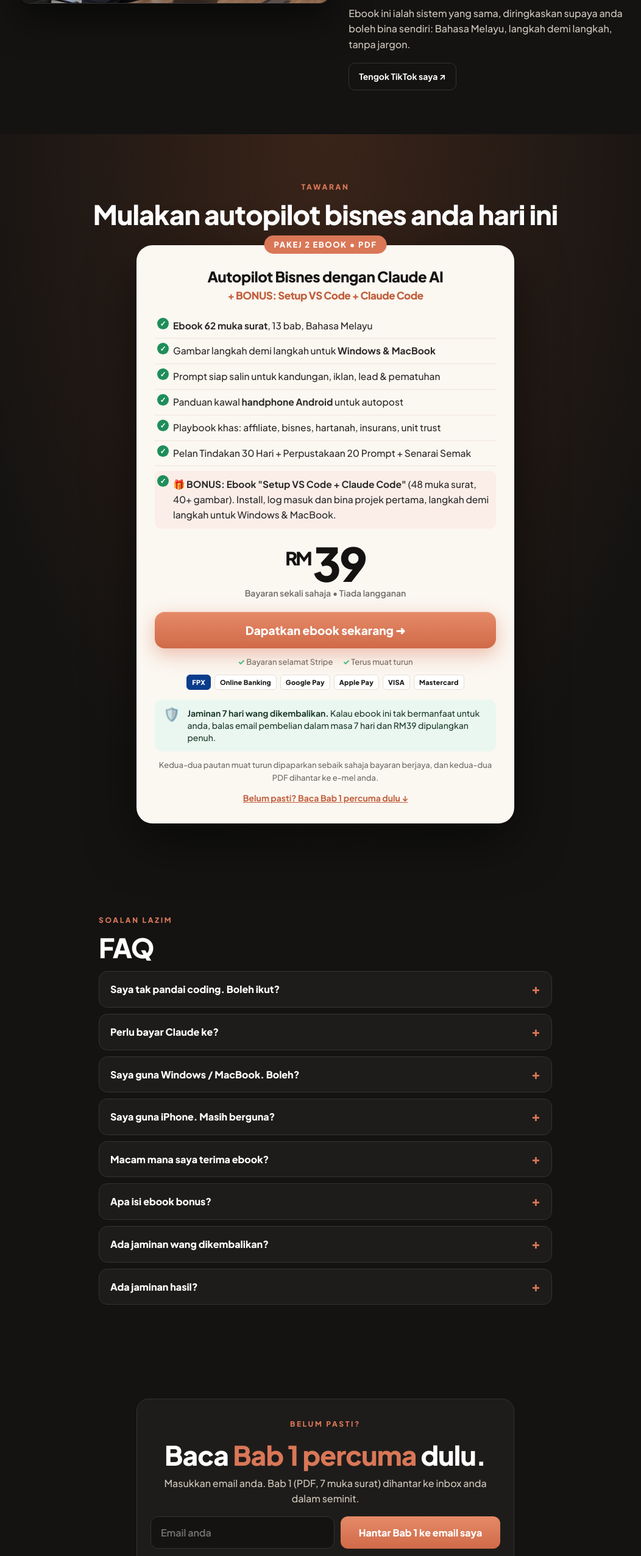
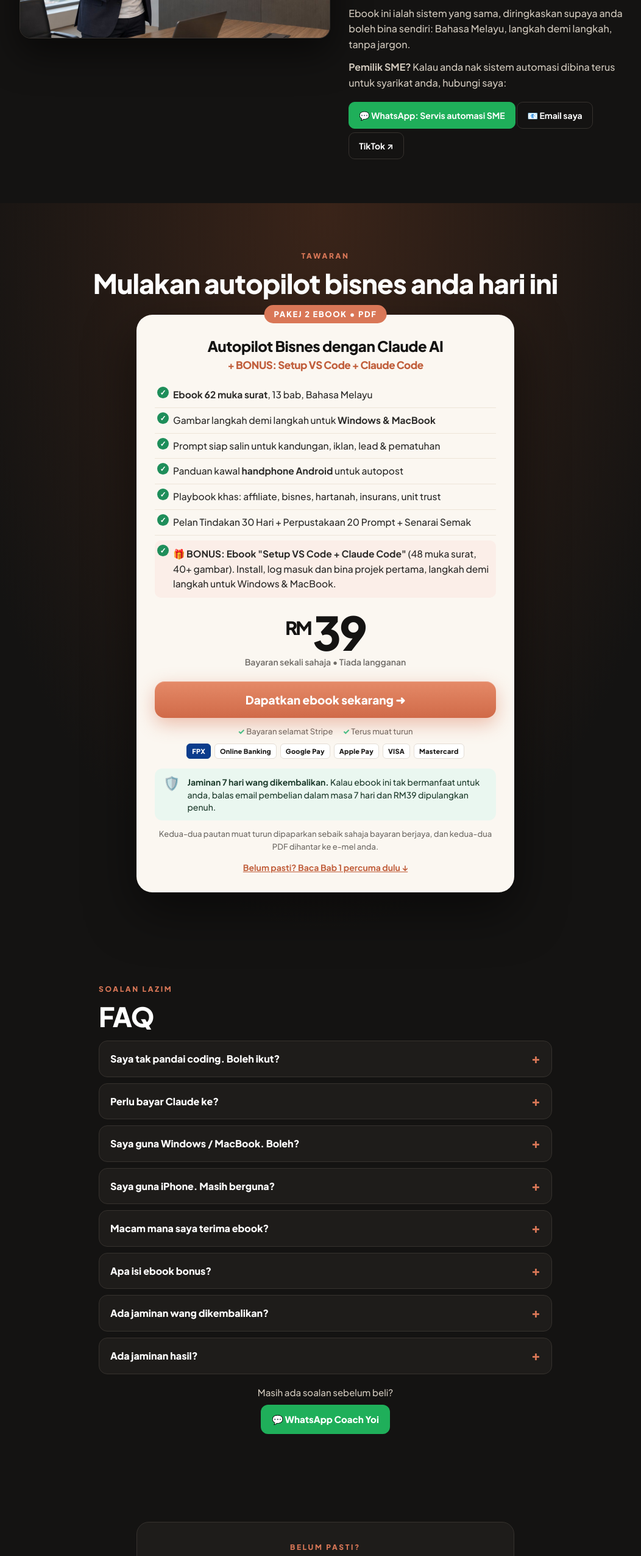
Before and after one commit to muhammadhasrul93-source/autopilot-bisnes, a plain HTML site: page index.html in a window 1280 px wide. Shown: the part 9413-11964 px from the top of the page at 61% size, without its empty margins (106-1158 px from the left). Drawn offline with Linux system fonts and the light colour scheme; no server answers.

Commit message:
Butang WhatsApp (servis SME + soalan ebook) dan email, event Contact
Co-Authored-By: Claude Opus 5.5 <noreply@anthropic.com>

```diff
--- a/index.html
+++ b/index.html
@@ -207,6 +207,8 @@ footer{border-top:1px solid var(--line);padding:30px 0 120px;font-size:12.5px;co
 }
 @media (prefers-reduced-motion:reduce){*{animation:none!important;transition:none!important}.reveal,.nt{opacity:1;transform:none}}
 /* pay badges, guarantee, about, lead magnet */
+.waq{text-align:center;margin-top:18px;font-size:15px;color:#CFC7BB}.waq a{display:inline-flex;align-items:center;gap:8px;margin-top:8px;padding:12px 18px;border-radius:12px;background:#1FAF5A;color:#fff;font-weight:800;text-decoration:none}
+.about .btn2.wa{background:#1FAF5A;border-color:#1FAF5A}
 .pay{display:flex;flex-wrap:wrap;gap:6px;margin-top:10px}
 .pay span{font:800 11px/1 "Plus Jakarta Sans",sans-serif;letter-spacing:.02em;padding:6px 8px;border-radius:6px;background:#fff;color:#1d1b19;border:1px solid #E4DED6}
 .pay .fpx{background:#0B3C8C;color:#fff;border-color:#0B3C8C}
@@ -541,7 +543,11 @@ fbq('init','2749301935525051');fbq('track','PageView');
     <p>Perjalanan saya tak mudah. Saya jatuh banyak kali dalam bisnes, sampai <b>hampir bankrap dengan hutang bank mencecah RM700 ribu</b>. Alhamdulillah, sekarang bisnes makin stabil dan <b>80% hutang dah selesai</b>.</p>
     <p>Pengajaran paling besar: owner yang buat semua kerja sendiri takkan sempat besarkan bisnes. Sebab itu sejak 2025 saya fokus <b>membantu syarikat SME automate bisnes mereka</b> dengan AI, supaya owner boleh fokus pada pertumbuhan.</p>
     <p>Ebook ini ialah sistem yang sama, diringkaskan supaya anda boleh bina sendiri: Bahasa Melayu, langkah demi langkah, tanpa jargon.</p>
-    <a class="btn2" href="https://www.tiktok.com/@coachyoi86" target="_blank" rel="noopener">Tengok TikTok saya ↗</a>
+    <p style="margin-top:6px"><b>Pemilik SME?</b> Kalau anda nak sistem automasi dibina terus untuk syarikat anda, hubungi saya:</p>
+    <a class="btn2 wa" href="https://wa.me/601151469504?text=Salam%20Coach%20Yoi%2C%20saya%20berminat%20dengan%20servis%20automasi%20untuk%20syarikat%20saya." target="_blank" rel="noopener" data-wa="servis-sme">💬 WhatsApp: Servis automasi SME</a>
+    <a class="btn2" id="emailBtn" href="#" rel="nofollow">📧 Email saya</a>
+    <a class="btn2" href="https://www.tiktok.com/@coachyoi86" target="_blank" rel="noopener">TikTok ↗</a>
+    <script>(function(){var u='muhammadhasrul93',d='gmail.com',b=document.getElementById('emailBtn');b.href='mai'+'lto:'+u+'@'+d+'?subject='+encodeURIComponent('Servis automasi SME');b.title=u+'@'+d;})();</script>
    </div>
   </div>
  </div>
@@ -585,6 +591,7 @@ fbq('init','2749301935525051');fbq('track','PageView');
   <details><summary>Apa isi ebook bonus?</summary><p>"Setup VS Code + Claude Code" (48 muka surat) membawa anda dari komputer kosong hingga projek pertama: install VS Code dan Git, pasang extension Claude Code yang asli, log masuk, kenal setiap butang, dan bina landing page bersama AI. <a href="vscode/" style="color:var(--o)">Lihat isi penuh</a>.</p></details>
   <details><summary>Ada jaminan wang dikembalikan?</summary><p>Ada. Jaminan 7 hari: jika ebook ini tak bermanfaat untuk anda, balas email pembelian dalam masa 7 hari dan bayaran RM39 dipulangkan penuh melalui Stripe.</p></details>
   <details><summary>Ada jaminan hasil?</summary><p>Tiada sesiapa yang jujur boleh menjamin hasil jualan. Apa yang ebook ini beri ialah langkah, alat dan prompt yang jelas. Hasilnya bergantung pada pelaksanaan anda.</p></details>
+  <div class="waq">Masih ada soalan sebelum beli?<br><a href="https://wa.me/601151469504?text=Salam%20Coach%20Yoi%2C%20saya%20ada%20soalan%20tentang%20ebook%20Autopilot%20Bisnes." target="_blank" rel="noopener" data-wa="soalan-ebook">💬 WhatsApp Coach Yoi</a></div>
  </div>
 </section>
 
@@ -692,5 +699,6 @@ fetch('assets/testimoni.json',{cache:'no-cache'}).then(function(r){return r.json
  document.getElementById('testimoni').classList.add('on');}).catch(function(){});
 </script>
 <script src="assets/social-proof.js" defer></script>
+<script>document.addEventListener('click',function(e){var a=e.target.closest&&e.target.closest('a[href*="wa.me"]');if(a&&window.fbq)fbq('track','Contact',{content_name:a.dataset.wa||'whatsapp'});},true);</script>
 </body>
 </html>
```
Also changed, not shown: vscode/index.html (+4 -0 lines).
